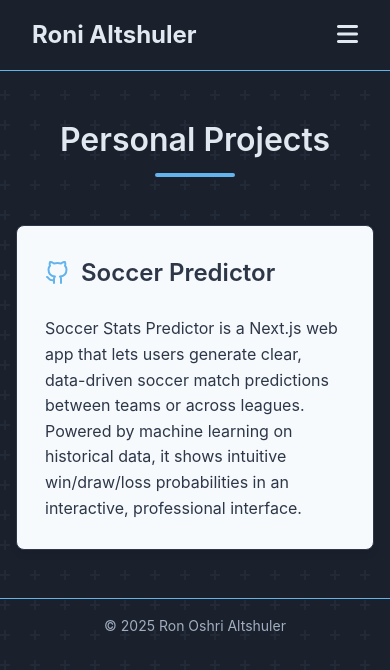
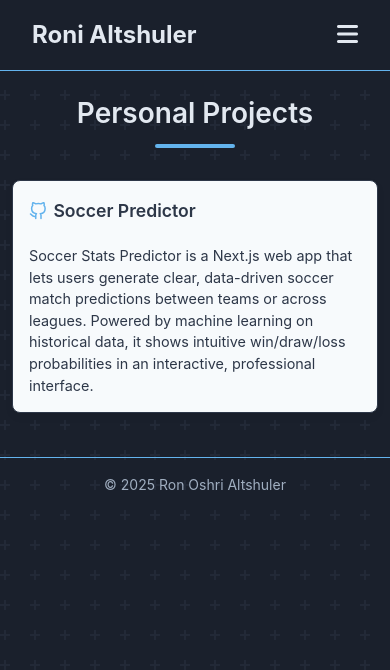
Before and after one commit to roni-altshuler/personal_website, a Next.js app: page /projects in a window 390 px wide. Shown: the top 670 px of the page. Built offline with nearby package versions, Linux system fonts and the light colour scheme.

Commit message:
Updated scaling so that website renders accordingly to the ratio of users device

```diff
--- a/src/app/projects/projects.module.css
+++ b/src/app/projects/projects.module.css
@@ -188,28 +188,67 @@
 @media (max-width: 768px) {
   .container {
     padding: 1rem;
+    margin: 1rem auto;
   }
 
   .pageTitle {
     font-size: 2rem;
+    margin-bottom: 2rem;
   }
 
-  .projectCard {
+  .projectHeader {
+    padding: 1.25rem;
+  }
+
+  .projectTitle {
+    gap: 0.5rem;
+    margin-bottom: 0.75rem;
+  }
+
+  .projectTitleLink {
+    font-size: 1.25rem;
+  }
+
+  .projectTitle svg {
+    width: 20px;
+    height: 20px;
+  }
+
+  .projectDescription {
+    font-size: 0.95rem;
+    line-height: 1.5;
+  }
+}
+
+@media (max-width: 480px) {
+  .container {
+    padding: 0.75rem;
+    margin: 0.75rem auto;
+  }
+
+  .pageTitle {
+    font-size: 1.75rem;
+    margin-bottom: 1.5rem;
+  }
+
+  .projectHeader {
     padding: 1rem;
   }
 
-  .projectDetails {
-    gap: 1.5rem;
+  .projectTitle {
+    gap: 0.4rem;
   }
 
-  .projectDetails h3 {
+  .projectTitleLink {
     font-size: 1.1rem;
   }
 
-  .features li,
-  .techStack li,
-  .implementation li {
-    font-size: 0.95rem;
-    margin-bottom: 0.5rem;
+  .projectTitle svg {
+    width: 18px;
+    height: 18px;
+  }
+
+  .projectDescription {
+    font-size: 0.9rem;
   }
 }
--- a/src/styles/Card.module.css
+++ b/src/styles/Card.module.css
@@ -138,21 +138,16 @@
 
 @media (max-width: 768px) {
   .cardHeader {
-    flex-direction: column;
-    align-items: flex-start;
-    padding: 1rem;
+    grid-template-columns: 80px minmax(0, 1fr) auto;
+    padding: 1.25rem;
     gap: 1rem;
-  }
-
-  .titleContainer {
-    gap: 0.5rem;
   }
 
   .logo {
     min-width: 45px;
     min-height: 45px;
-    max-width: 90px;
-    max-height: 90px;
+    max-width: 80px;
+    max-height: 80px;
   }
 
   .card h2.title {
@@ -160,11 +155,66 @@
   }
 
   .date {
-    white-space: normal;
-    margin-left: 0;
+    font-size: 0.9rem;
+  }
+
+  .cardBody {
+    padding: 1.25rem;
+  }
+
+  .modalHeader {
+    gap: 1rem;
+  }
+
+  .modalHeader h2 {
+    font-size: 1.4rem;
+  }
+
+  .modalLogo {
+    max-width: 120px;
+    max-height: 120px;
+  }
+}
+
+@media (max-width: 480px) {
+  .cardHeader {
+    grid-template-columns: 60px minmax(0, 1fr) auto;
+    padding: 1rem;
+    gap: 0.75rem;
+  }
+
+  .logo {
+    min-width: 40px;
+    min-height: 40px;
+    max-width: 60px;
+    max-height: 60px;
+  }
+
+  .card h2.title {
+    font-size: 1.1rem;
+  }
+
+  .date {
+    font-size: 0.85rem;
   }
 
   .cardBody {
     padding: 1rem;
   }
+
+  .modalHeader {
+    display: flex;
+    flex-direction: column;
+    text-align: center;
+    gap: 0.75rem;
+  }
+
+  .modalLogo {
+    max-width: 100px;
+    max-height: 100px;
+  }
+
+  .modalHeader h2 {
+    font-size: 1.25rem;
+  }
 }
```
